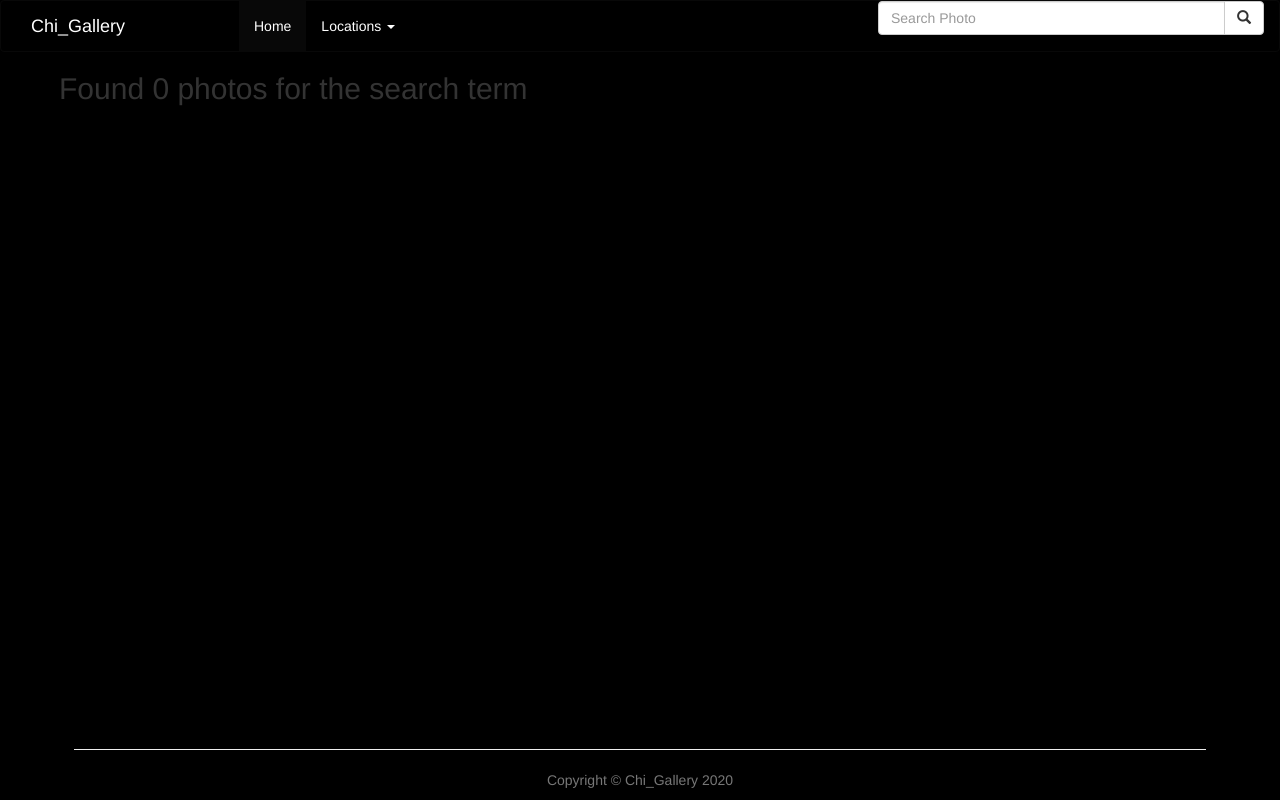
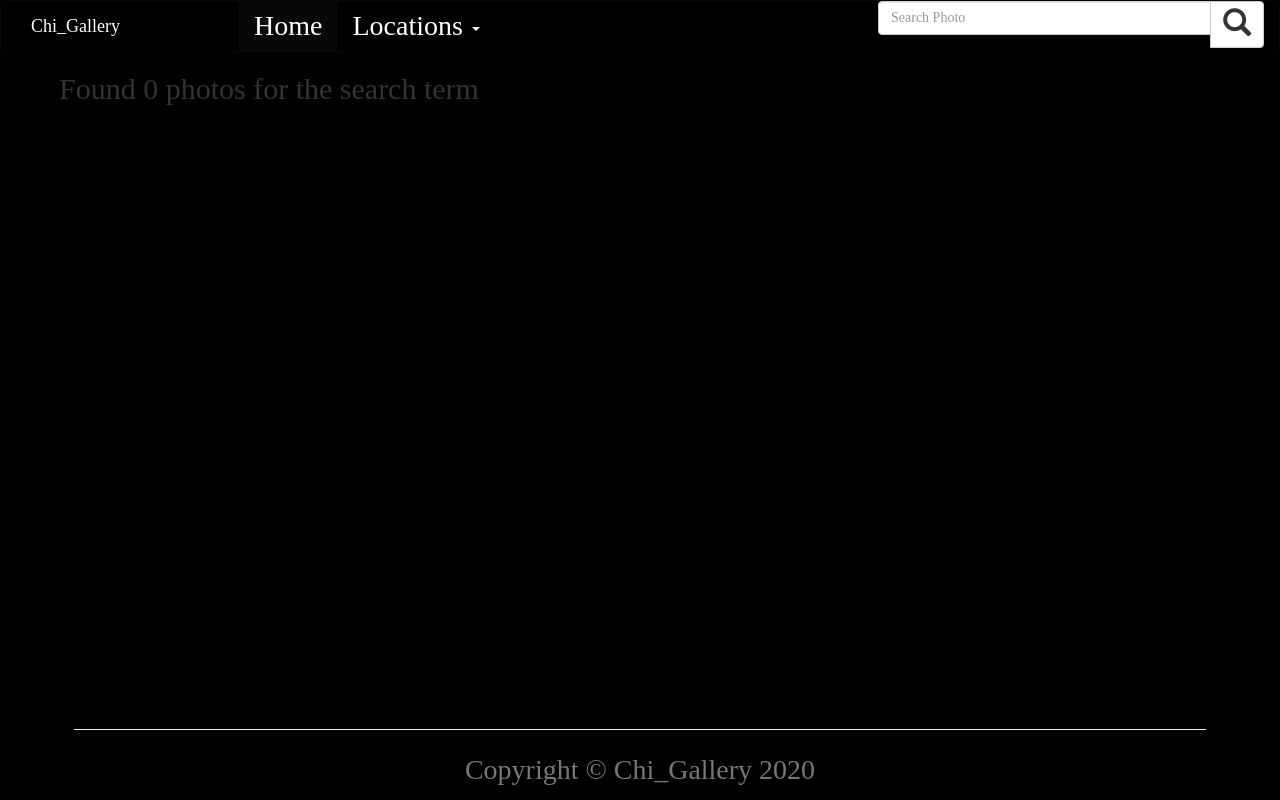
Before and after one commit to antomuli/Chi_Gallery, a Django app: template photos/templates/all-photos/search.html in a window 1280 px wide. Run offline with Django 3.2, Linux system fonts and the light colour scheme; the template is opened without the code that fills it, so the values that code supplies are empty; parts of the project's set-up code (start-up, migrations or seed data) failed here and were passed over; some libraries are stand-ins or nearby versions.

Commit message:
Added acme as the font-family from google fonts

```diff
--- a/static/styles.css
+++ b/static/styles.css
@@ -1,5 +1,7 @@
 * {
     box-sizing: border-box;
+    font-size: 28px;
+    font-family: 'Acme';
    }
 
    *:before,
```
